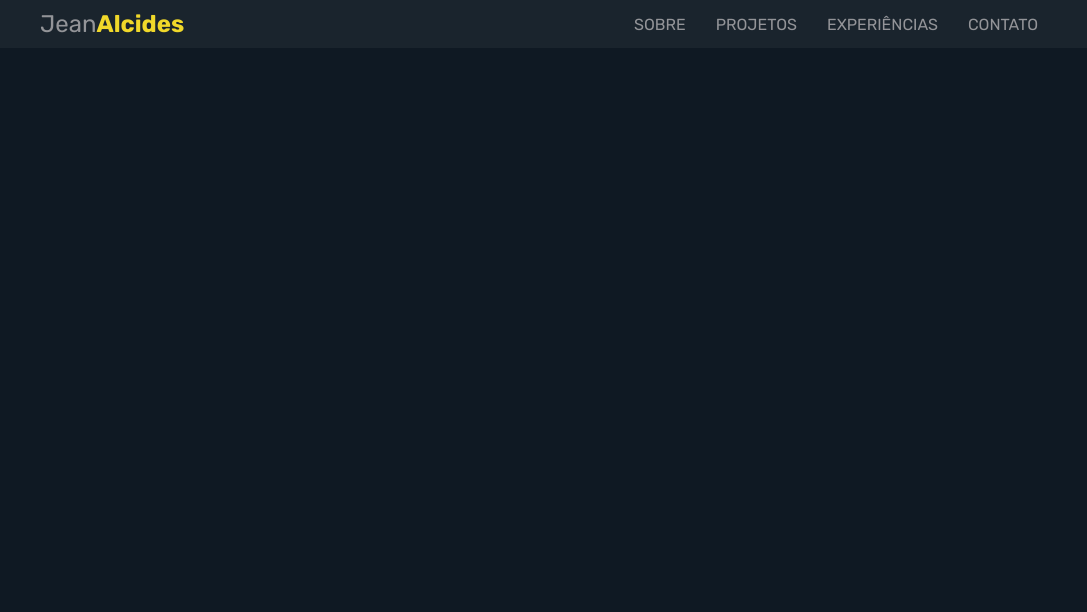
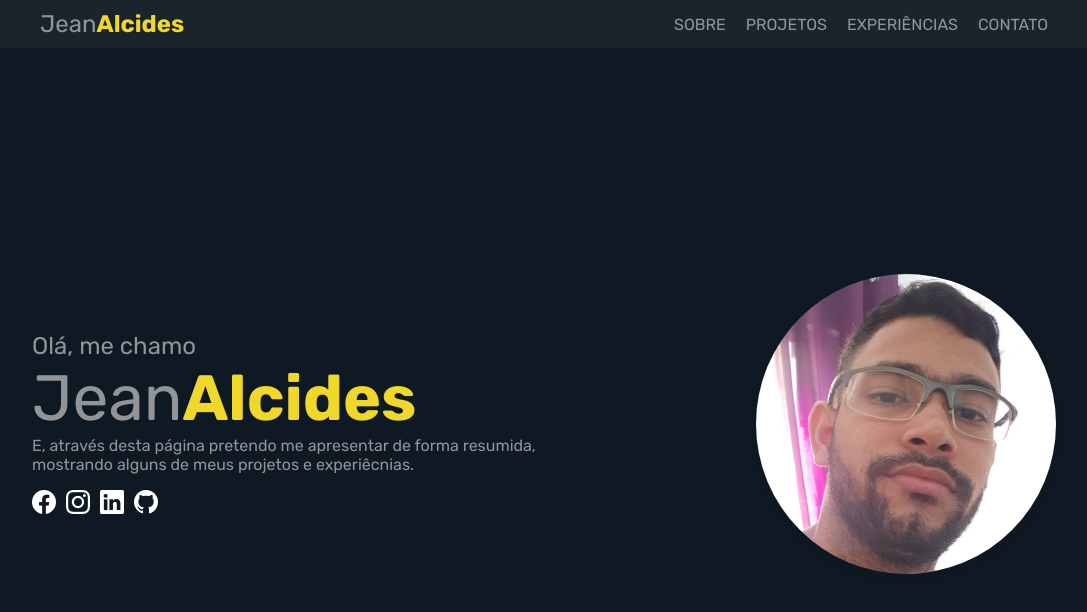
Before and after one commit to jeanalcides/jeanalcides.github.io, a plain HTML site: page index.html in a window 1280 px wide. Shown: the whole page, without its empty margins (96-1183 px from the left). Drawn offline with nearby package versions, Linux system fonts and the light colour scheme.

Commit message:
Finalization of header with social icons

```diff
--- a/css/main.css
+++ b/css/main.css
@@ -5,6 +5,7 @@
     --secondary-color: #1a242d;
     --terciary-color: #202342;
 
+    --white-primary: #FFFFFF;
     --grey-primary: #939498;
 
     --yellow-primary: #f0d82a;
@@ -63,6 +64,9 @@ body {
 
 .header{
     height: 100vh;
+    display: flex;
+    flex-direction: column;
+    align-items: center;
 }
 
 .bar-sup {
@@ -82,7 +86,7 @@ body {
 
 .nav {
     display: flex;
-    gap: 10px;
+    gap: 20px;
 }
 
 .nav a{
@@ -91,7 +95,6 @@ body {
 
 .nav-item {
     list-style: none;
-    padding: 0 10px;
     color: var(--grey-primary);
 }
 
@@ -99,3 +102,52 @@ body {
     color: var(--yellow-primary);
     transition: 500ms;
 }
+
+.header-full {
+    height: 100%;
+    display: flex;
+    justify-content: space-between;
+    align-items: center;
+    color: var(--white-primary);
+}
+
+.left-header {
+    grid-row: 1/1;
+}
+
+.left-header .text-logo{
+    font-size: 4rem;
+}
+
+.simple-text-header {
+    font-size: 1.5rem;
+}
+
+.simple-text-header,
+.simple-description-header {
+    color: var(--grey-primary);
+}
+
+.social{
+    display: flex;
+    gap: 10px;
+    margin-top: 15px;
+}
+
+.social-icons {
+    font-size: 1.5rem;
+    color: var(--white-primary);
+}
+
+.right-header {
+    width: 300px;
+    min-width: 300px;
+    height: 300px;
+    background-image: url("/res/img/me_two.jpg");
+    background-size: cover;
+    background-position: 0px;
+    background-position-y: -50px;
+    border-radius: 50%;
+    box-shadow: 0px 5px 5px var(--primary-color);
+    margin-left: 20px;
+}
--- a/index.html
+++ b/index.html
@@ -5,6 +5,7 @@
     <meta http-equiv="X-UA-Compatible" content="IE=edge">
     <meta name="viewport" content="width=device-width, initial-scale=1.0">
     <link rel="stylesheet" href="css/main.css">
+    <link rel="stylesheet" href="https://cdn.jsdelivr.net/npm/bootstrap-icons@1.5.0/font/bootstrap-icons.css">
     <title>Jean Alcides</title>
 </head>
 <body>
@@ -25,8 +26,22 @@
         </div><!-- BARRA SUPERIOR -->
 
         <div class="header-full container-lg">
-
-        </div>
+            <div class="left-header">
+                <p class="simple-text-header">Olá, me chamo</p>
+                <p class="text-logo">Jean<span>Alcides</span></p>
+                <p class="simple-description-header">
+                    E, através desta página pretendo me apresentar de forma resumida,
+                    </br>mostrando alguns de meus projetos e experiêcnias.
+                </p>
+                <div class="social">
+                    <a href="https://www.facebook.com/jeanalcidesj" target="_blank"><i class="bi bi-facebook social-icons" alt="Facebook"></i></a>
+                    <a href="https://www.instagram.com/jeanalcides/" target="_blank"><i class="bi bi-instagram social-icons"></i></a>
+                    <a href="https://www.linkedin.com/in/jean-alcides-b1206074/" target="_blank"><i class="bi bi-linkedin social-icons"></i></a>
+                    <a href="https://github.com/jeanalcides" target="_blank"><i class="bi bi-github social-icons"></i></a>
+                </div>
+            </div><!-- left-header -->
+            <div class="right-header"></div>
+        </div><!-- header-full -->
 
     </div><!-- HEADER -->
 
```
Also changed, not shown: res/img/facebook.svg (added), res/img/github.svg (added), res/img/me_two.jpg (added).
